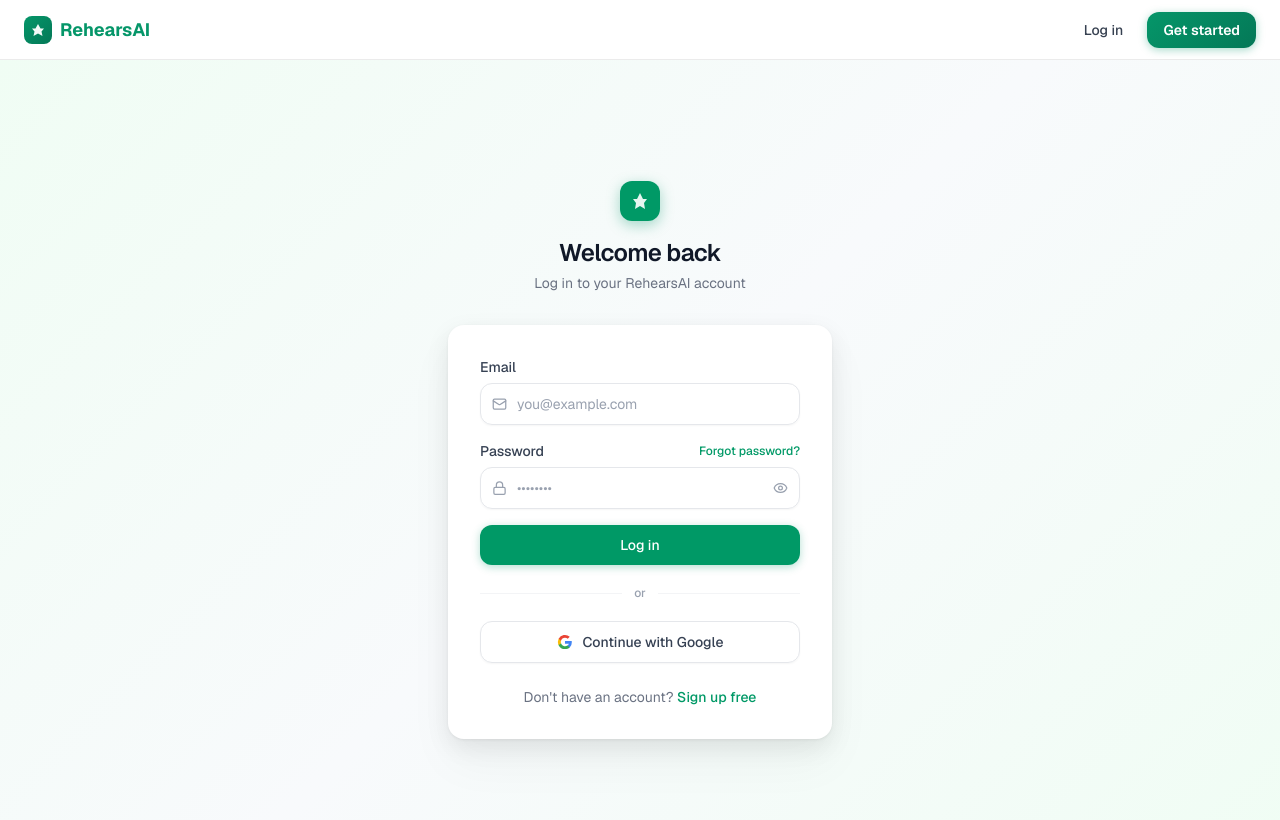
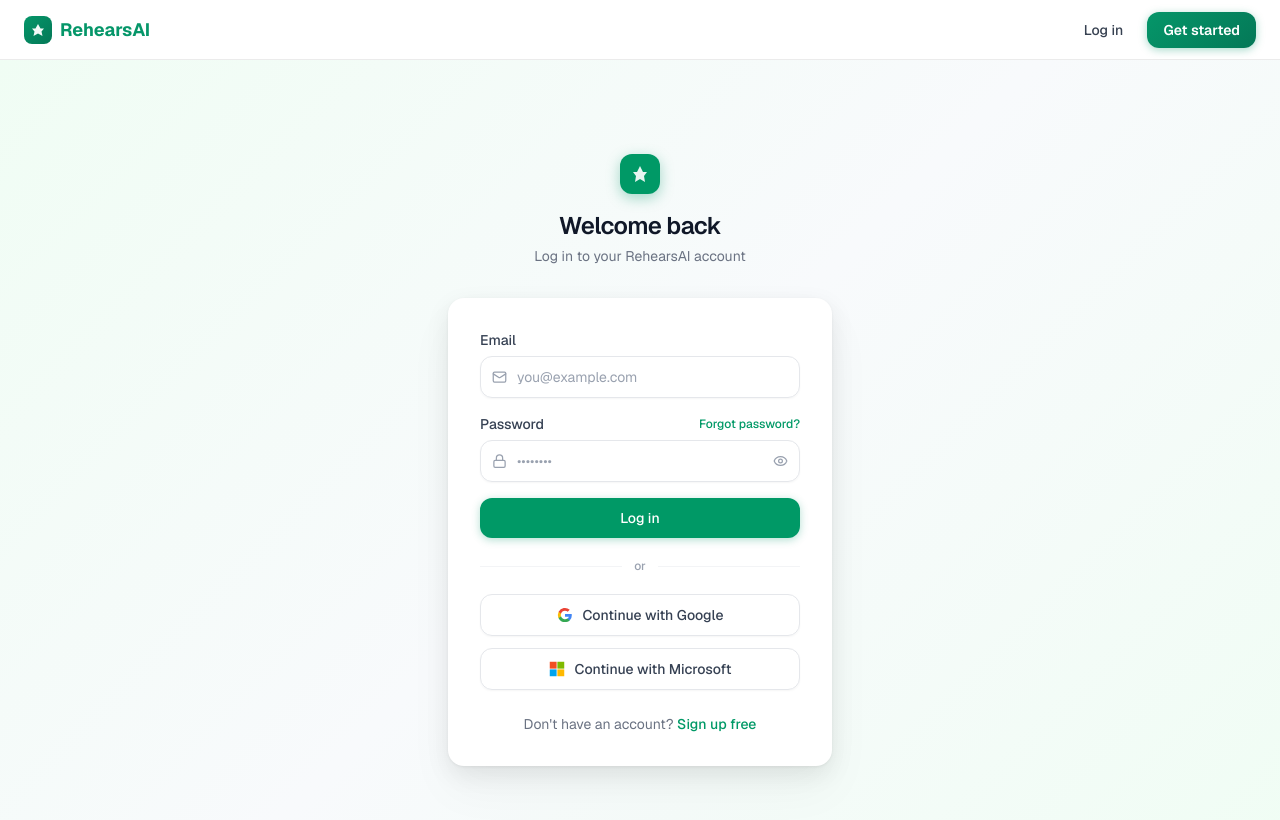
Before and after one commit to uqurreshi34-dev/prepai-frontend, a Next.js app: page /login in a window 1280 px wide. Shown: the top 820 px of the page. Built offline with nearby package versions, Linux system fonts and the light colour scheme; no server answers.

Commit message:
feat: Microsoft login on web via Azure AD

```diff
--- a/package.json
+++ b/package.json
@@ -13,7 +13,7 @@
     "framer-motion": "^12.38.0",
     "lucide-react": "^1.8.0",
     "next": "15.5.15",
-    "next-auth": "^4.24.13",
+    "next-auth": "^4.24.14",
     "react": "19.2.4",
     "react-dom": "19.2.4"
   },
--- a/src/app/login/page.tsx
+++ b/src/app/login/page.tsx
@@ -38,6 +38,10 @@
 
   async function handleGoogle() {
     await signIn("google", { callbackUrl: "/dashboard", prompt: "select_account" })
+  }
+
+  async function handleMicrosoft() {
+    await signIn("azure-ad", { callbackUrl: "/dashboard" })
   }
 
   return (
@@ -161,6 +165,20 @@
             Continue with Google
           </button>
 
+          <button
+            onClick={handleMicrosoft}
+            className="w-full flex items-center justify-center gap-2.5 border border-gray-200 rounded-xl py-2.5 text-sm font-medium text-gray-700 hover:bg-gray-50 hover:border-gray-300 active:scale-[0.99] transition-all cursor-pointer mt-3"
+            style={{ boxShadow: "0 1px 2px rgba(0,0,0,0.04)" }}
+          >
+            <svg width="16" height="16" viewBox="0 0 21 21" fill="none">
+              <rect x="1" y="1" width="9" height="9" fill="#f25022"/>
+              <rect x="11" y="1" width="9" height="9" fill="#7fba00"/>
+              <rect x="1" y="11" width="9" height="9" fill="#00a4ef"/>
+              <rect x="11" y="11" width="9" height="9" fill="#ffb900"/>
+            </svg>
+            Continue with Microsoft
+          </button>
+
           <p className="text-center text-sm text-gray-500 mt-6">
             Don&apos;t have an account?{" "}
             <Link href="/register" className="text-emerald-600 font-medium hover:text-emerald-700">
--- a/src/app/register/page.tsx
+++ b/src/app/register/page.tsx
@@ -64,6 +64,10 @@
 
   async function handleGoogle() {
     await signIn("google", { callbackUrl: "/dashboard", prompt: "select_account" })
+  }
+
+  async function handleMicrosoft() {
+    await signIn("azure-ad", { callbackUrl: "/dashboard" })
   }
 
   const inputClass = "w-full border border-gray-200 rounded-xl py-2.5 text-sm text-gray-900 placeholder-gray-400 focus:outline-none focus:ring-2 focus:ring-emerald-500 focus:border-transparent transition-all"
@@ -205,6 +209,20 @@
             Continue with Google
           </button>
 
+          <button
+            onClick={handleMicrosoft}
+            className="w-full flex items-center justify-center gap-2.5 border border-gray-200 rounded-xl py-2.5 text-sm font-medium text-gray-700 hover:bg-gray-50 hover:border-gray-300 active:scale-[0.99] transition-all cursor-pointer mt-3"
+            style={{ boxShadow: "0 1px 2px rgba(0,0,0,0.04)" }}
+          >
+            <svg width="16" height="16" viewBox="0 0 21 21" fill="none">
+              <rect x="1" y="1" width="9" height="9" fill="#f25022"/>
+              <rect x="11" y="1" width="9" height="9" fill="#7fba00"/>
+              <rect x="1" y="11" width="9" height="9" fill="#00a4ef"/>
+              <rect x="11" y="11" width="9" height="9" fill="#ffb900"/>
+            </svg>
+            Continue with Microsoft
+          </button>
+
           <p className="text-center text-sm text-gray-500 mt-6">
             Already have an account?{" "}
             <Link href="/login" className="text-emerald-600 font-medium hover:text-emerald-700">Log in</Link>
--- a/src/lib/auth.ts
+++ b/src/lib/auth.ts
@@ -1,4 +1,5 @@
 import GoogleProvider from "next-auth/providers/google"
+import AzureADProvider from "next-auth/providers/azure-ad"
 import CredentialsProvider from "next-auth/providers/credentials"
 import axios from "axios"
 import { NextAuthOptions } from "next-auth"
@@ -8,6 +9,11 @@
     GoogleProvider({
       clientId: process.env.GOOGLE_CLIENT_ID!,
       clientSecret: process.env.GOOGLE_CLIENT_SECRET!,
+    }),
+    AzureADProvider({
+      clientId: process.env.AZURE_AD_CLIENT_ID!,
+      clientSecret: process.env.AZURE_AD_CLIENT_SECRET!,
+      tenantId: process.env.AZURE_AD_TENANT_ID!,
     }),
     CredentialsProvider({
       name: "credentials",
@@ -60,6 +66,20 @@
           return false
         }
       }
+      if (account?.provider === "azure-ad") {
+        try {
+          const res = await axios.post(
+            `${process.env.NEXT_PUBLIC_API_URL}/api/auth/microsoft/`,
+            { access_token: account.access_token }
+          )
+          user.accessToken = res.data.access
+          user.refreshToken = res.data.refresh
+          user.isPro = res.data.user.is_pro
+          user.id = res.data.user.id
+        } catch {
+          return false
+        }
+      }
       return true
     },
     async jwt({ token, user }) {
```
Also changed, not shown: 1 other file (tests, documents, lock files or other folders).
